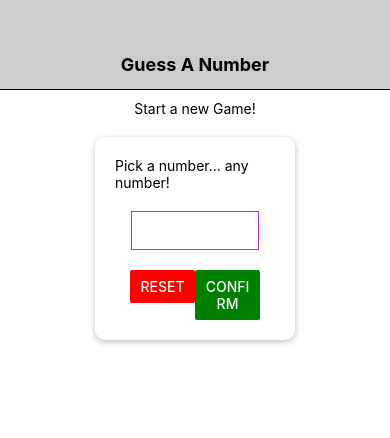
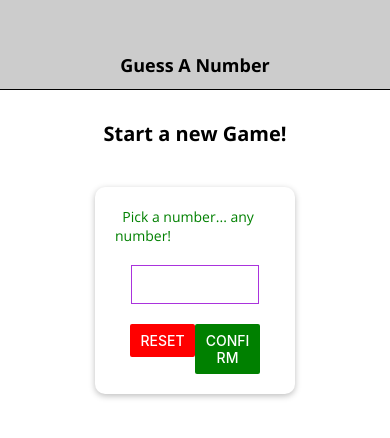
Before and after one commit to surfer-43/Reactnative_Components, a React Native app: screen / in a window 390 px wide. Shown: the top 438 px of the page. Built offline with nearby package versions, Linux system fonts and the light colour scheme.

Commit message:
adding styles either with custom components or global style obj

```diff
--- a/App.js
+++ b/App.js
@@ -1,14 +1,34 @@
 import React, { useState } from 'react';
 import { StyleSheet, View } from 'react-native';
+
+/**
+ * special component from expo to take care of loading assests that should
+ * be available on first render
+ */
+import { AppLoading } from 'expo'
 
 import Header from './components/Header';
 import StartGameScreen from './screen/StartGameScreen';
 import GameScreen from './screen/GameScreen'
-import GameOverScreen from './screen/GameOverScreen'
+import GameOverScreen from './screen/GameOverScreen';
+
+import * as Font from 'expo-font';
+
+/**
+ * fetching fonts only needs to happen once
+ * do it outside any components
+ */
+const fetchFonts = () => {
+  return Font.loadAsync({
+    "open-sans": require('./assets/fonts/OpenSans-Regular.ttf'),
+    "open-sans-bold": require('./assets/fonts/OpenSans-Bold.ttf')
+  })
+}
 
 export default function App() {
   const [ userNum, setUserNum ] = useState();
   const [ numRounds, setNumRounds ] = useState(0);
+  const [ fontsLoaded, setFontsLoaded ] = useState(false);
 
   const startGameHandler = (selectedNum) => {
     setUserNum(selectedNum);
@@ -21,6 +41,20 @@ export default function App() {
   const restartHandler = () => {
     setNumRounds(0);
     setUserNum(null);
+  }
+
+  if( !fontsLoaded ) {
+    /**
+     * AppLoading specifically is listening for a promise
+     * returned from the function you pass to it - fetchFonts
+     */
+    return <AppLoading
+      startAsync={fetchFonts}
+      onFinish={() => {
+        return setFontsLoaded(true);
+      }}
+      onError={(error)=> console.log("the fonts promise failed: ", error)}
+    />
   }
 
   let displayedScreen = <StartGameScreen startGame={startGameHandler}/>
--- /dev/null
+++ b/components/BodyText.js
@@ -0,0 +1,27 @@
+import React from 'react';
+import {
+    Text,
+    StyleSheet
+} from 'react-native';
+
+const Bodytext = (props) => {
+    /**
+     * including the 'props.style first allows
+     * for custom styles to be passed into the component
+     * but sets absolute styles that should be consistent as overrides
+     * like the font to use...
+     */
+    return(
+        <Text style={ { ...props.style, ...styles.body} }>
+            {props.children}
+        </Text>
+    )
+}
+
+const styles = StyleSheet.create({
+    body: {
+        fontFamily: "open-sans"
+    }
+})
+
+export default Bodytext;
--- a/components/Card.js
+++ b/components/Card.js
@@ -8,7 +8,6 @@ import {
 } from 'react-native';
 
 const Card = (props) => {
-    console.log('looking for props.style: ', props);
     return (
         <View style={{...styles.card, ...props.style}}>{props.children}</View>
     )
--- a/components/Header.js
+++ b/components/Header.js
@@ -24,7 +24,7 @@ const styles = StyleSheet.create({
     HeaderTitle: {
         color: "black",
         fontSize: 18,
-        fontWeight: "bold",
+        fontFamily: 'open-sans-bold'
     }
 })
 
--- /dev/null
+++ b/constants/defaultStyles.js
@@ -0,0 +1,8 @@
+import { StyleSheet } from 'react-native';
+
+export default StyleSheet.create({
+    bodyText: {
+        fontFamily: "open-sans",
+        color: 'purple'
+    }
+})
--- a/package.json
+++ b/package.json
@@ -9,14 +9,15 @@
   },
   "dependencies": {
     "expo": "~37.0.3",
+    "expo-font": "~8.1.0",
     "react": "~16.9.0",
     "react-dom": "~16.9.0",
     "react-native": "https://github.com/expo/react-native/archive/sdk-37.0.1.tar.gz",
     "react-native-web": "~0.11.7"
   },
   "devDependencies": {
-    "babel-preset-expo": "~8.1.0",
-    "@babel/core": "^7.8.6"
+    "@babel/core": "^7.8.6",
+    "babel-preset-expo": "~8.1.0"
   },
   "private": true
 }
--- a/screen/GameScreen.js
+++ b/screen/GameScreen.js
@@ -9,6 +9,8 @@ import {
 
 import NumberContainer from '../components/NumberContainer';
 import Card from '../components/Card';
+
+import DefaultStyle from '../constants/defaultStyles'
 
 const generateRandomBetween = ( min, max, exclude ) => {
     // normalizing the numbers
@@ -59,7 +61,7 @@ const GameScreen = (props) => {
 
     return (
         <View style={styles.screen}>
-            <Text>
+            <Text style={DefaultStyle.bodyText}>
                 Oppenent's Guess:
             </Text>
             <NumberContainer>
--- a/screen/StartGameScreen.js
+++ b/screen/StartGameScreen.js
@@ -12,9 +12,10 @@ import {
 
 import Card from '../components/Card';
 import UserInput from '../components/UserInput';
-import NumberContainer from '../components/NumberContainer'
+import NumberContainer from '../components/NumberContainer';
+import Bodytext from '../components/BodyText'
 
-import Colors from '../constants/colors'
+import Colors from '../constants/colors';
 
 const StartGameScreen = (props) => {
     const [ userNum, setUserNum ] = useState('');
@@ -68,7 +69,7 @@ const StartGameScreen = (props) => {
             <View style={styles.screen}>
                 <Text style={styles.title}>Start a new Game!</Text>
                 <Card style={styles.card}>
-                    <Text>Pick a number... any number!</Text>
+                    <Bodytext style={styles.cardTitle}>  Pick a number... any number! </Bodytext>
                     <UserInput
                         style={styles.textInput}
                         blurOnSubmit
@@ -108,10 +109,18 @@ const styles = StyleSheet.create({
         padding: 10,
         alignItems: 'center',
     },
+    title: {
+        fontSize: 20,
+        marginVertical: 20,
+        fontFamily: 'open-sans-bold'
+    },
     card: {
         width: 250,
         maxWidth: '80%',
         alignItems: 'center'
+    },
+    cardTitle: {
+        color: Colors.primary
     },
     textInput: {
         marginVertical: 20,
```
